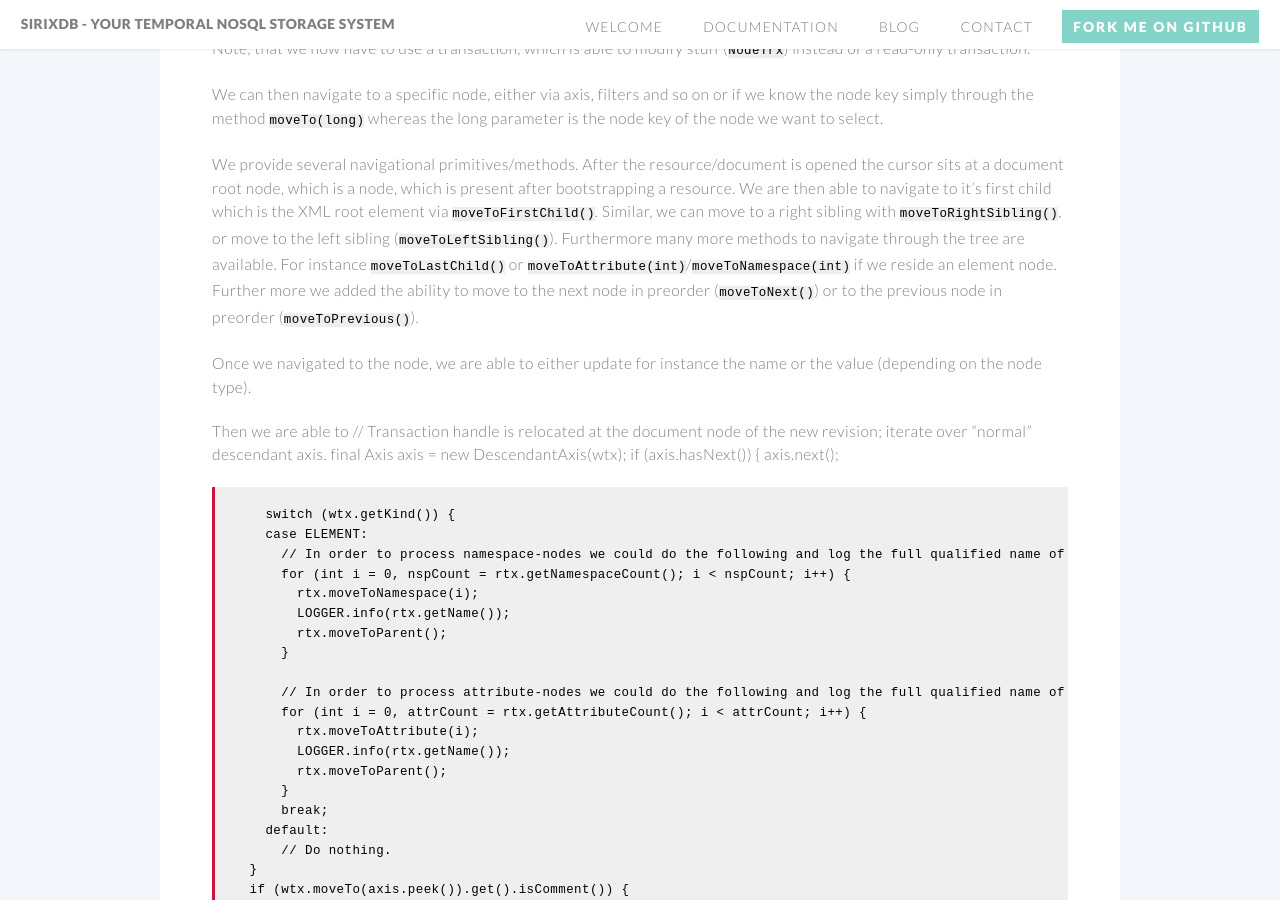
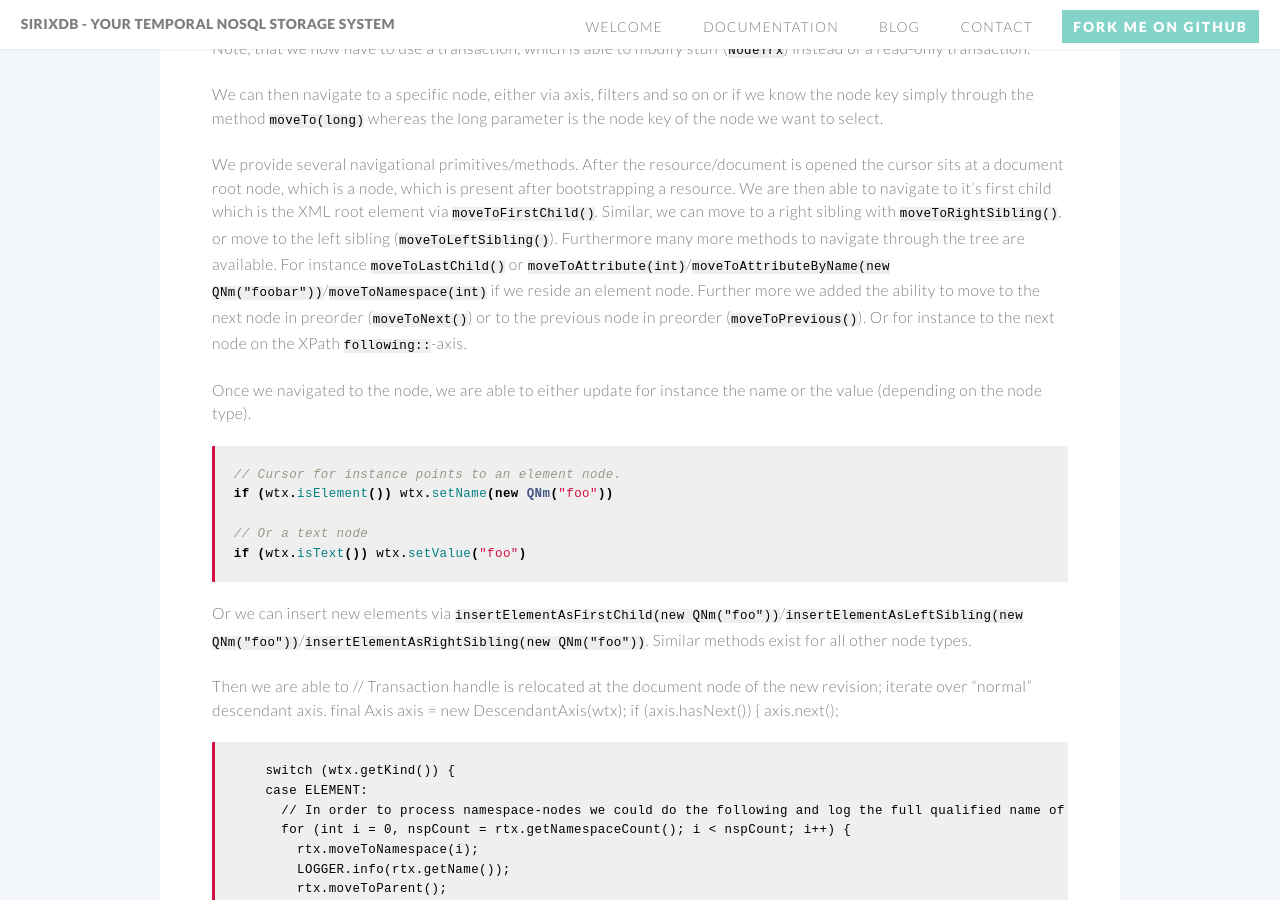
Before and after one commit to sirixdb/sirixdb.github.io, a Jekyll site: the page built from transactional-cursor-api.md, in a window 1280 px wide and 900 px high, scrolled down 6538 px. Built offline with Jekyll 4.4.1, drawn with Linux system fonts in a browser that asks for light colours; our own code applies the rules of GitHub Pages for plain Markdown files.

Commit message:
Update transactional-cursor-api.md

````diff
--- a/transactional-cursor-api.md
+++ b/transactional-cursor-api.md
@@ -269,9 +269,19 @@ Note, that we now have to use a transaction, which is able to modify stuff (`Nod
 
 We can then navigate to a specific node, either via axis, filters and so on or if we know the node key simply through the method `moveTo(long)` whereas the long parameter is the node key of the node we want to select.
 
-We provide several navigational primitives/methods. After the resource/document is opened the cursor sits at a document root node, which is a node, which is present after bootstrapping a resource. We are then able to navigate to it's first child which is the XML root element via `moveToFirstChild()`. Similar, we can move to a right sibling with `moveToRightSibling()`, or move to the left sibling (`moveToLeftSibling()`). Furthermore many more methods to navigate through the tree are available. For instance `moveToLastChild()` or `moveToAttribute(int)`/`moveToNamespace(int)` if we reside an element node. Further more we added the ability to move to the next node in preorder (`moveToNext()`) or to the previous node in preorder (`moveToPrevious()`).
+We provide several navigational primitives/methods. After the resource/document is opened the cursor sits at a document root node, which is a node, which is present after bootstrapping a resource. We are then able to navigate to it's first child which is the XML root element via `moveToFirstChild()`. Similar, we can move to a right sibling with `moveToRightSibling()`, or move to the left sibling (`moveToLeftSibling()`). Furthermore many more methods to navigate through the tree are available. For instance `moveToLastChild()` or `moveToAttribute(int)`/`moveToAttributeByName(new QNm("foobar"))`/`moveToNamespace(int)` if we reside an element node. Further more we added the ability to move to the next node in preorder (`moveToNext()`) or to the previous node in preorder (`moveToPrevious()`). Or for instance to the next node on the XPath `following::`-axis.
 
 Once we navigated to the node, we are able to either update for instance the name or the value (depending on the node type).
+
+```java
+// Cursor for instance points to an element node.
+if (wtx.isElement()) wtx.setName(new QNm("foo"))
+
+// Or a text node
+if (wtx.isText()) wtx.setValue("foo")
+```
+
+Or we can insert new elements via `insertElementAsFirstChild(new QNm("foo"))`/`insertElementAsLeftSibling(new QNm("foo"))`/`insertElementAsRightSibling(new QNm("foo"))`. Similar methods exist for all other node types.
 
 Then we are able to
       // Transaction handle is relocated at the document node of the new revision; iterate over "normal" descendant axis.
````
